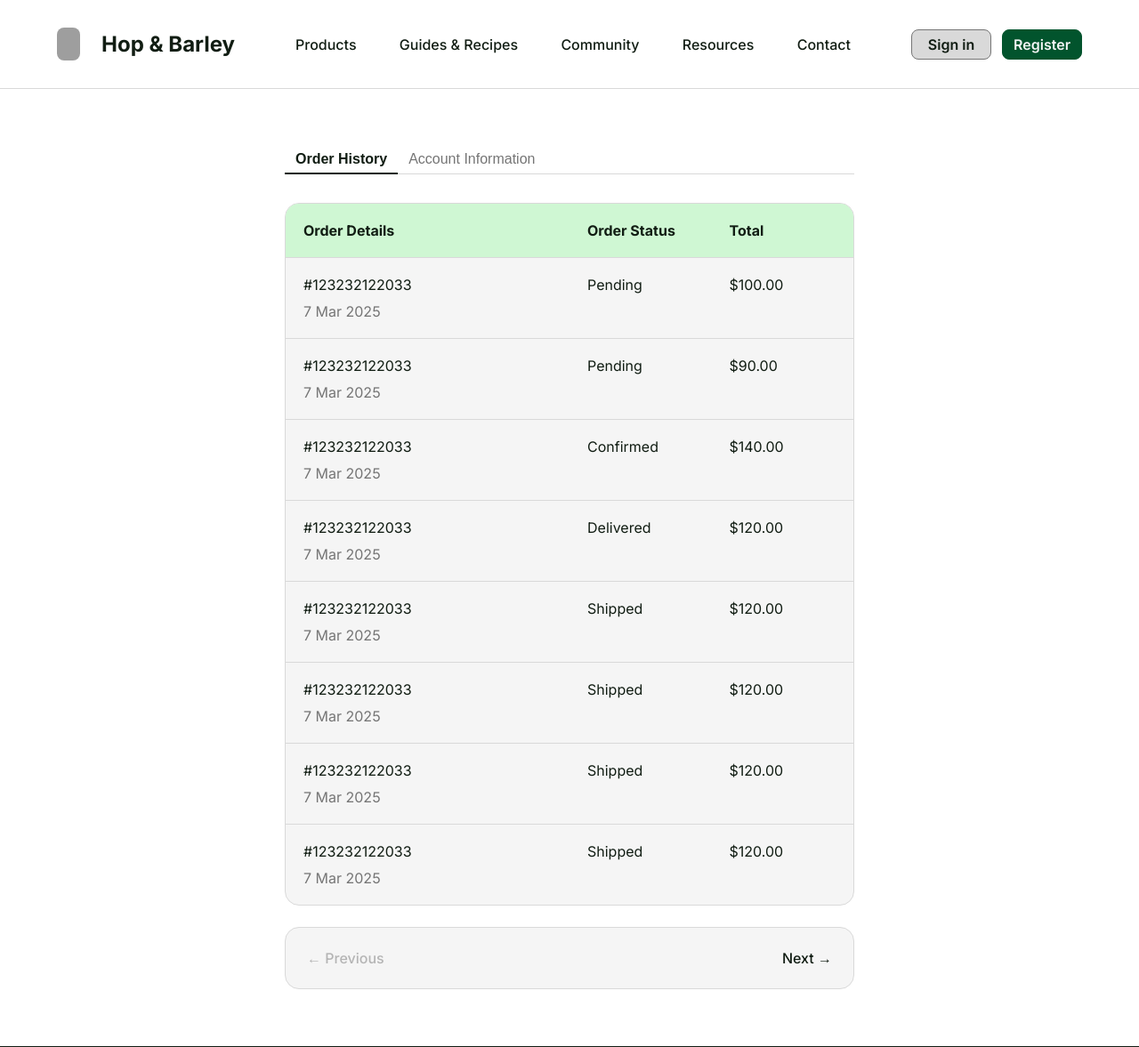
After one commit to ru3aah/M3_Project, a Django app: page /users/account/ in a window 1280 px wide. The commit adds this page. Shown: the top 1177 px of the page at 89% size. Run offline with Django 5.2, Linux system fonts and the light colour scheme; grey boxes are pictures that could not be loaded.

Commit message:
add user account page still under construction

```diff
--- /dev/null
+++ b/users/templates/users/account.html
@@ -0,0 +1,171 @@
+{% extends 'users/base.html' %}
+{% load static %}
+{% block title %}My Account | Hop & Barley{% endblock %}
+{% block content %}
+
+<!-- Main Content -->
+<main class="account-page-wrapper">
+  <div class="account-container">
+    <!-- Tabs Navigation -->
+    <div class="account-tabs">
+      <button class="account-tab active" data-tab-target="#order-history">Order History</button>
+      <button class="account-tab" data-tab-target="#account-info">Account Information</button>
+    </div>
+
+    <!-- Tabs Content -->
+    <div class="tab-content">
+      <!-- Order History Panel -->
+      <div id="order-history" class="tab-pane active">
+        <div class="order-history-table">
+          <!-- Table Header -->
+          <div class="order-table-header">
+            <div class="order-table-cell">Order Details</div>
+            <div class="order-table-cell">Order Status</div>
+            <div class="order-table-cell">Total</div>
+          </div>
+          <!-- Table Body -->
+          <div class="order-table-body">
+            <!-- Example Row 1 -->
+            <div class="order-table-row">
+              <div class="order-table-cell">
+                <span class="order-id">#123232122033</span>
+                <span class="order-date">7 Mar 2025</span>
+              </div>
+              <div class="order-table-cell">
+                <span class="order-status">Pending</span>
+              </div>
+              <div class="order-table-cell">
+                <span class="order-total">$100.00</span>
+              </div>
+            </div>
+            <!-- Example Row 2 -->
+            <div class="order-table-row">
+              <div class="order-table-cell">
+                <span class="order-id">#123232122033</span>
+                <span class="order-date">7 Mar 2025</span>
+              </div>
+              <div class="order-table-cell">
+                <span class="order-status">Pending</span>
+              </div>
+              <div class="order-table-cell">
+                <span class="order-total">$90.00</span>
+              </div>
+            </div>
+            <!-- ... add more rows as needed ... -->
+            <div class="order-table-row">
+              <div class="order-table-cell">
+                <span class="order-id">#123232122033</span>
+                <span class="order-date">7 Mar 2025</span>
+              </div>
+              <div class="order-table-cell">
+                <span class="order-status">Confirmed</span>
+              </div>
+              <div class="order-table-cell">
+                <span class="order-total">$140.00</span>
+              </div>
+            </div>
+            <div class="order-table-row">
+              <div class="order-table-cell">
+                <span class="order-id">#123232122033</span>
+                <span class="order-date">7 Mar 2025</span>
+              </div>
+              <div class="order-table-cell">
+                <span class="order-status">Delivered</span>
+              </div>
+              <div class="order-table-cell">
+                <span class="order-total">$120.00</span>
+              </div>
+            </div>
+            <div class="order-table-row">
+              <div class="order-table-cell">
+                <span class="order-id">#123232122033</span>
+                <span class="order-date">7 Mar 2025</span>
+              </div>
+              <div class="order-table-cell">
+                <span class="order-status">Shipped</span>
+              </div>
+              <div class="order-table-cell">
+                <span class="order-total">$120.00</span>
+              </div>
+            </div>
+            <div class="order-table-row">
+              <div class="order-table-cell">
+                <span class="order-id">#123232122033</span>
+                <span class="order-date">7 Mar 2025</span>
+              </div>
+              <div class="order-table-cell">
+                <span class="order-status">Shipped</span>
+              </div>
+              <div class="order-table-cell">
+                <span class="order-total">$120.00</span>
+              </div>
+            </div>
+            <div class="order-table-row">
+              <div class="order-table-cell">
+                <span class="order-id">#123232122033</span>
+                <span class="order-date">7 Mar 2025</span>
+              </div>
+              <div class="order-table-cell">
+                <span class="order-status">Shipped</span>
+              </div>
+              <div class="order-table-cell">
+                <span class="order-total">$120.00</span>
+              </div>
+            </div>
+            <div class="order-table-row">
+              <div class="order-table-cell">
+                <span class="order-id">#123232122033</span>
+                <span class="order-date">7 Mar 2025</span>
+              </div>
+              <div class="order-table-cell">
+                <span class="order-status">Shipped</span>
+              </div>
+              <div class="order-table-cell">
+                <span class="order-total">$120.00</span>
+              </div>
+            </div>
+          </div>
+        </div>
+        <!-- Pagination (simplified) -->
+        <div class="account-pagination">
+          <a href="#" class="pagination-link-account disabled">← Previous</a>
+          <a href="#" class="pagination-link-account">Next →</a>
+        </div>
+      </div>
+
+      <!-- Account Information Panel -->
+      <div id="account-info" class="tab-pane">
+        <div class="account-form-container">
+          <h2 class="account-form-title">Personal Info</h2>
+          <form id="account-info-form">
+            <div class="checkout-form-group">
+              <label for="acc-full-name">Full Name</label>
+              <input type="text" id="acc-full-name" name="full_name" class="Input" placeholder="Value" required>
+            </div>
+            <div class="checkout-form-group">
+              <label for="acc-phone">Phone number</label>
+              <input type="tel" id="acc-phone" name="phone" class="Input" placeholder="Value" required>
+            </div>
+            <div class="checkout-form-group">
+              <label for="acc-email">Email</label>
+              <input type="email" id="acc-email" name="email" class="Input" placeholder="example@mail.com" required>
+            </div>
+            <div class="checkout-form-group">
+              <label for="acc-city">City</label>
+              <input type="text" id="acc-city" name="city" class="Input" placeholder="Value" required>
+            </div>
+            <div class="checkout-form-group">
+              <label for="acc-address">Shipping address</label>
+              <textarea id="acc-address" name="address" class="Textarea" placeholder="Value" rows="3" required></textarea>
+            </div>
+            <button type="submit" class="button button--primary button--full-width">Save</button>
+            <a href="#" class="button button--secondary button--full-width" id="logout-button">Logout</a>
+          </form>
+        </div>
+      </div>
+
+    </div>
+  </div>
+</main>
+
+{% endblock %}
--- a/users/templates/users/base.html
+++ b/users/templates/users/base.html
@@ -6,7 +6,7 @@
 <head>
     <meta charset="UTF-8">
     <meta name="viewport" content="width=device-width, initial-scale=1.0">
-    <title>Register | Hop & Barley</title>
+    <title>{% block title %}{% endblock %}</title>
 
     <!-- Google Fonts -->
     <link rel="preconnect" href="https://fonts.googleapis.com">
@@ -47,7 +47,8 @@
 
         <!-- Block for authorized user -->
         <div class="header__user-actions" id="auth-user">
-            <a href="../../../templates/account.html" class="user-icon" aria-label="My Account">
+            <a href="{% url 'users:account' %}" class="user-icon"
+               aria-label="My Account">
                 <img src="{% static 'img/icons/User_alt.svg' %}"
                      alt="User Account">
             </a>
--- a/users/templates/users/login.html
+++ b/users/templates/users/login.html
@@ -2,6 +2,7 @@
 {% load static %}
 {% block title %}Login | Hop & Barley{% endblock %}
 {% block content %}
+
 
 <main class="auth-page-wrapper">
   <div class="auth-background">
--- a/users/urls.py
+++ b/users/urls.py
@@ -17,4 +17,5 @@ urlpatterns = [
         ),
         name="login",
     ),
+    path("account/", views.UserAccountView.as_view(), name="account"),
 ]
--- a/users/views.py
+++ b/users/views.py
@@ -1,5 +1,5 @@
 from django.urls import reverse_lazy
-from django.views.generic import CreateView
+from django.views.generic import CreateView, TemplateView
 from users.forms import UserRegistrationForm
 
 
@@ -7,3 +7,7 @@ class UserCreateView(CreateView):
     form_class = UserRegistrationForm
     template_name = "users/register.html"
     success_url = reverse_lazy("users:login")
+
+
+class UserAccountView(TemplateView):
+    template_name = "users/account.html"
```
